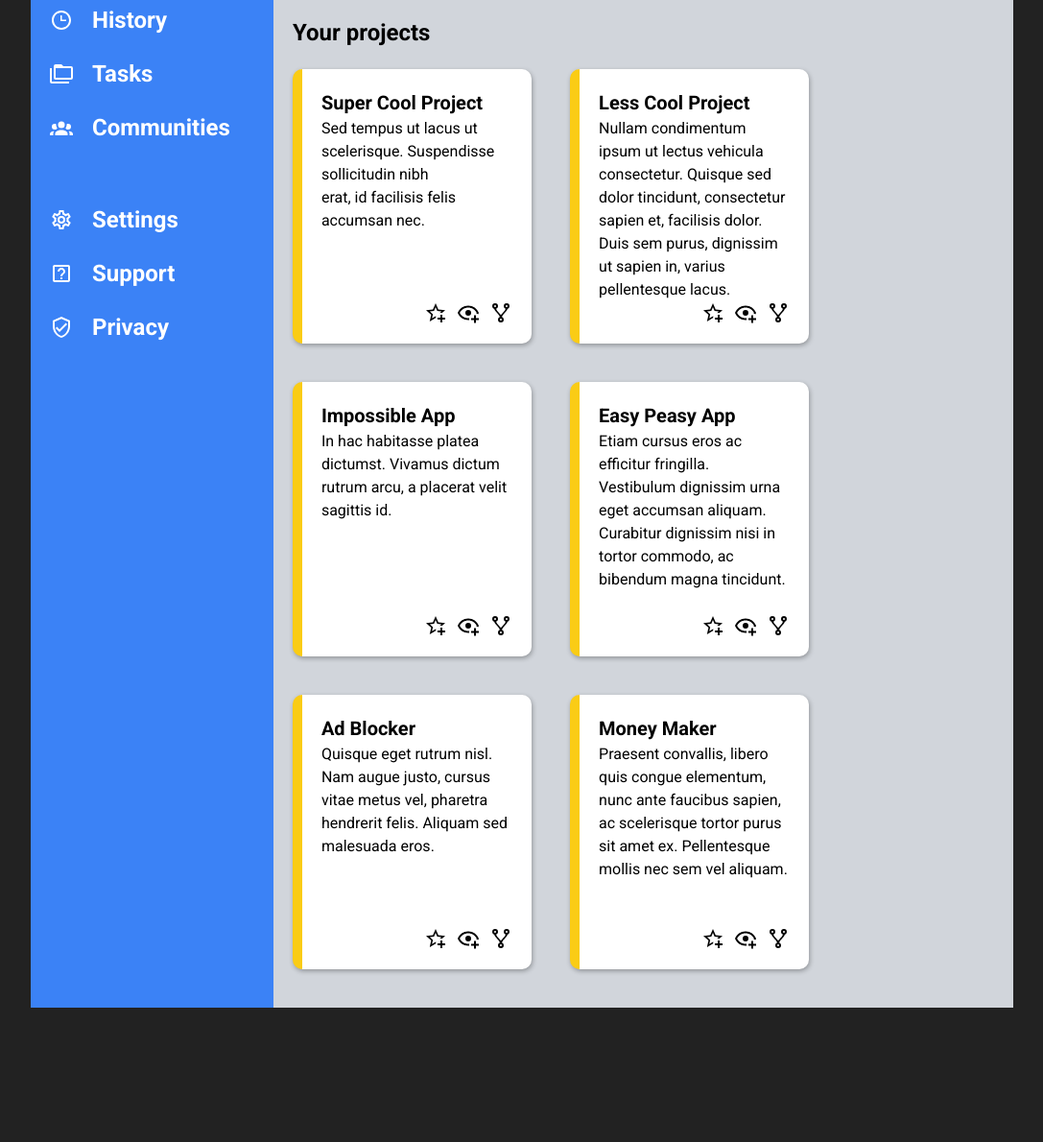
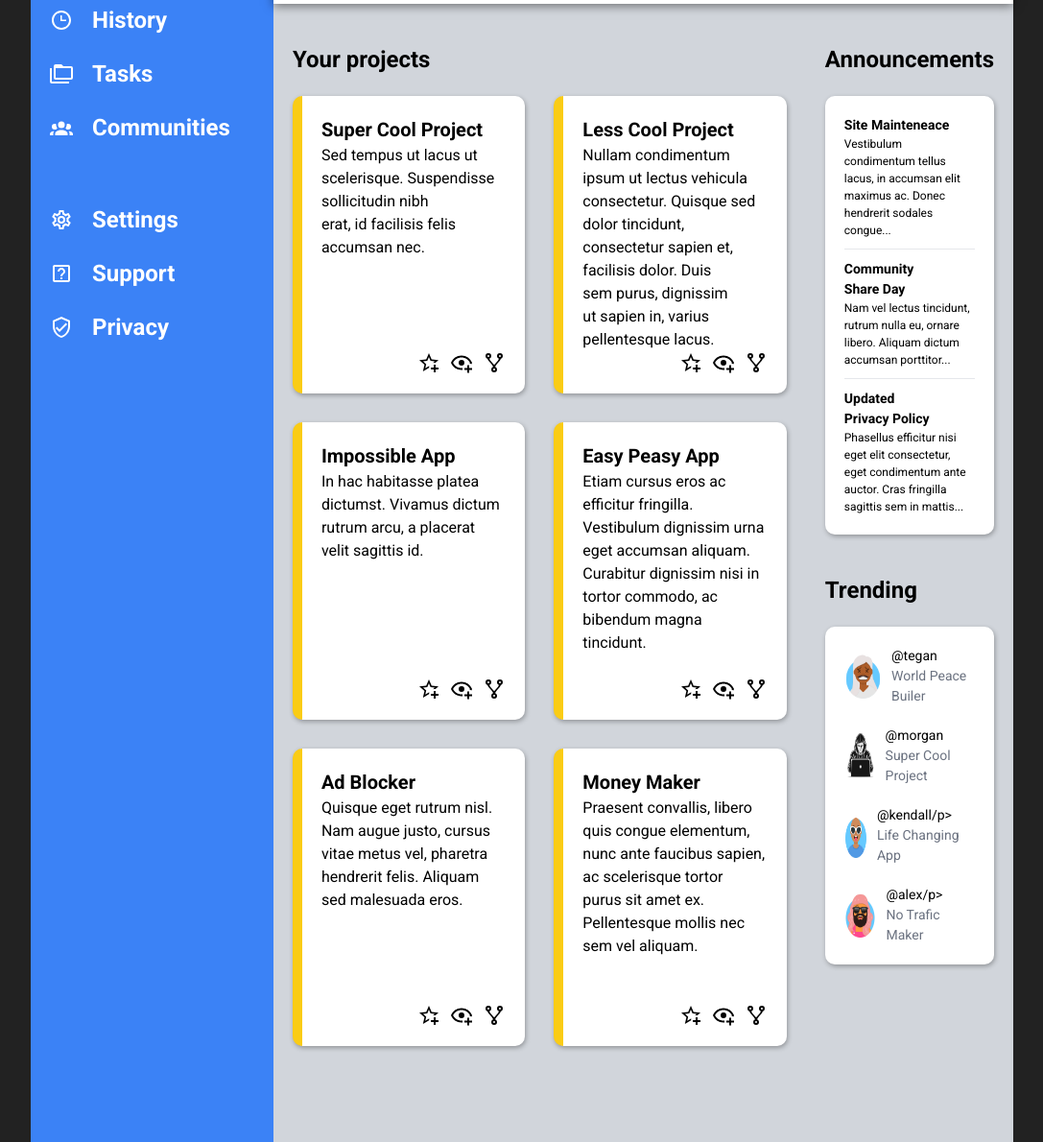
Before and after one commit to Vercyngetoryks/TOP-Admin-Dashboard, a plain HTML site: page index.html in a window 1280 px wide. Shown: the part 293-1483 px from the top of the page at 96% size, without its empty margins (96-1183 px from the left). Before the commit the page ends 1343 px from the top, so only its background shows below. Drawn offline with Linux system fonts and the light colour scheme.

Commit message:
finish main and add some refactoring

```diff
--- a/index.html
+++ b/index.html
@@ -321,6 +321,65 @@
             </div>
           </div>
         </div>
+        <div class="announcements">
+          <h2>Announcements</h2>
+          <div class="announcements-box grid">
+            <div class="announcement">
+              <h4>Site Mainteneace</h4>
+              <p>
+                Vestibulum condimentum tellus lacus, in accumsan elit maximus
+                ac. Donec hendrerit sodales congue...
+              </p>
+            </div>
+            <div class="announcement">
+              <h4>Community Share Day</h4>
+              <p>
+                Nam vel lectus tincidunt, rutrum nulla eu, ornare libero.
+                Aliquam dictum accumsan porttitor...
+              </p>
+            </div>
+            <div class="announcement">
+              <h4>Updated Privacy Policy</h4>
+              <p>
+                Phasellus efficitur nisi eget elit consectetur, eget condimentum
+                ante auctor. Cras fringilla sagittis sem in mattis...
+              </p>
+            </div>
+          </div>
+        </div>
+        <div class="trending">
+          <h2>Trending</h2>
+          <div class="trending-box grid">
+            <div class="trending-item grid">
+              <img src="./img/avataaars-1.png" alt="avatar" />
+              <div class="item-text-box">
+                <p class="nickname">@tegan</p>
+                <p class="title">World Peace Builer</p>
+              </div>
+            </div>
+            <div class="trending-item grid">
+              <img src="./img/avatar.png" alt="avatar" />
+              <div class="item-text-box">
+                <p class="nickname">@morgan</p>
+                <p class="title">Super Cool Project</p>
+              </div>
+            </div>
+            <div class="trending-item grid">
+              <img src="./img/avataaars-2.png" alt="avatar" />
+              <div class="item-text-box">
+                <p class="nickname">@kendall/p></p>
+                <p class="title">Life Changing App</p>
+              </div>
+            </div>
+            <div class="trending-item grid">
+              <img src="./img/avataaars-3.png" alt="avatar" />
+              <div class="item-text-box">
+                <p class="nickname">@alex/p></p>
+                <p class="title">No Trafic Maker</p>
+              </div>
+            </div>
+          </div>
+        </div>
       </main>
     </div>
   </body>
--- a/styles.css
+++ b/styles.css
@@ -86,7 +86,7 @@ body {
   background: var(--color-white);
   padding: 2rem;
   column-gap: 1rem;
-  row-gap: 4rem;
+  row-gap: 2rem;
   grid-column: 2 / 3;
   box-shadow: 0px 2px 10px rgba(0, 0, 0, 0.5);
   z-index: 1;
@@ -258,13 +258,18 @@ input[type="search"]:focus {
 .main {
   background: var(--color-grey-dark);
   grid-template-columns: 3fr 1fr;
+  grid-template-rows: repeat(2, 1fr);
+  align-content: start;
 }
 
 .projects {
   padding: 4rem 2rem;
+  grid-area: 1 / 1 / 3/ 2;
 }
 
-.projects h2 {
+.projects h2,
+.announcements h2,
+.trending h2 {
   font-size: 2.4rem;
   margin-bottom: 2rem;
 }
@@ -272,12 +277,11 @@ input[type="search"]:focus {
 .projects-cards {
   grid-template-columns: repeat(2, 1fr);
   grid-auto-rows: 1fr;
-  gap: 4rem;
+  gap: 3rem;
 }
 
 .card {
   grid-template-rows: repeat(2, auto) 1fr;
-  align-content: start;
   background: var(--color-white);
   padding: 2rem;
   border-radius: 10px;
@@ -304,3 +308,63 @@ input[type="search"]:focus {
   width: 24px;
   height: 24px;
 }
+
+.announcements {
+  padding: 4rem 2rem;
+}
+
+.announcements-box {
+  grid-template-rows: repeat(3, auto);
+  gap: 1rem;
+  background: var(--color-white);
+  padding: 2rem;
+  border-radius: 10px;
+  box-shadow: 1px 2px 5px rgba(0, 0, 0, 0.3);
+}
+
+.announcements div + div {
+  border-top: 1px solid var(--color-grey-light);
+  padding-top: 1rem;
+}
+
+.announcement h4 {
+  font-size: 1.4rem;
+}
+
+.announcement p {
+  font-size: 1.2rem;
+}
+
+.trending-box {
+  grid-template-rows: repeat(4, auto);
+  gap: 2rem;
+  background: var(--color-white);
+  padding: 2rem;
+  border-radius: 10px;
+  box-shadow: 1px 2px 5px rgba(0, 0, 0, 0.3);
+}
+
+.trending {
+  padding: 0 2rem;
+}
+
+.trending-item {
+  grid-template-columns: repeat(2, auto);
+  align-items: center;
+  justify-content: start;
+  gap: 1rem;
+}
+
+.trending-item img {
+  width: 48px;
+  height: 48px;
+}
+
+.nickname,
+.title {
+  font-size: 1.4rem;
+}
+
+.title {
+  color: #6b7280;
+}
```
Also changed, not shown: img/avataaars-1.png (added), img/avataaars-2.png (added), img/avataaars-3.png (added).
